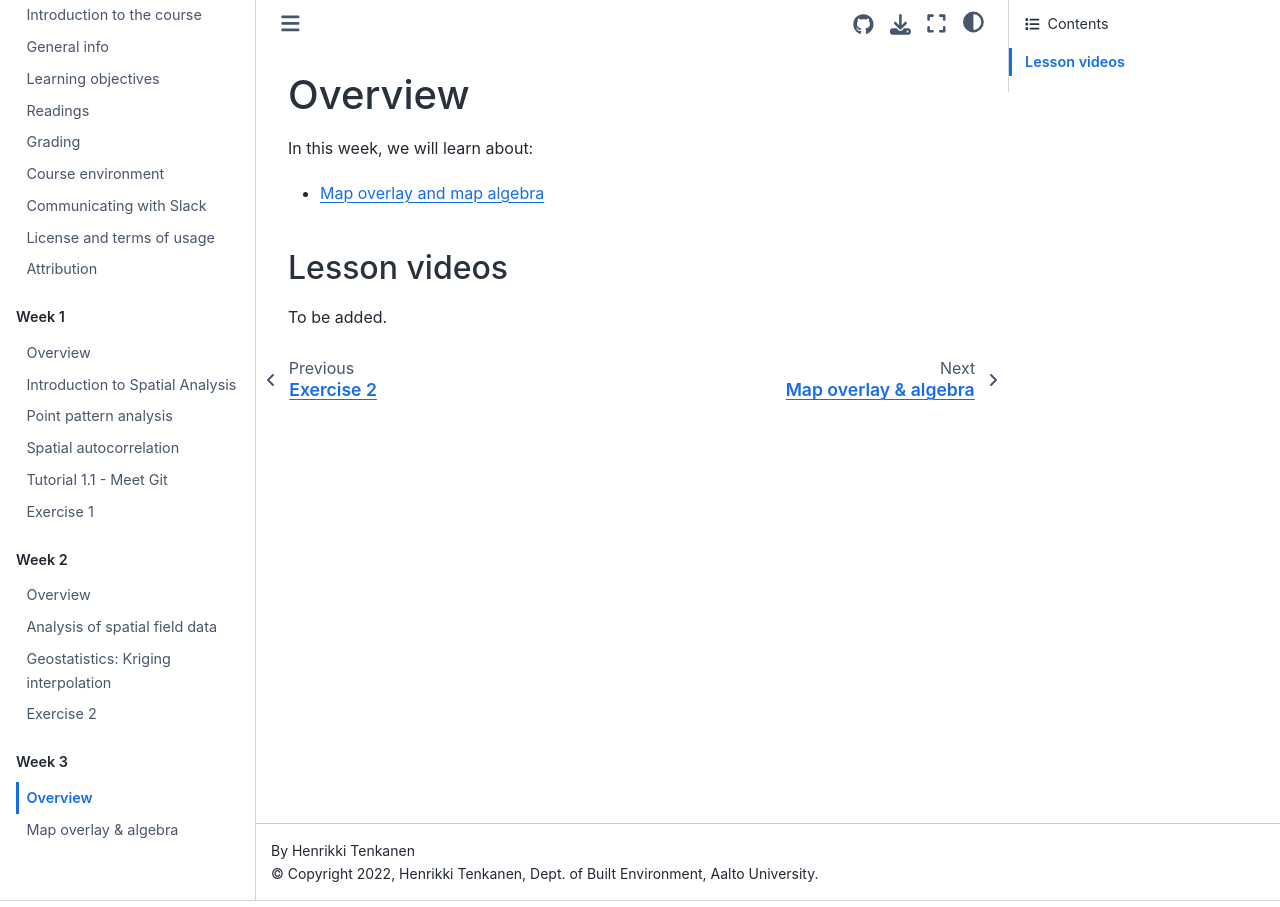
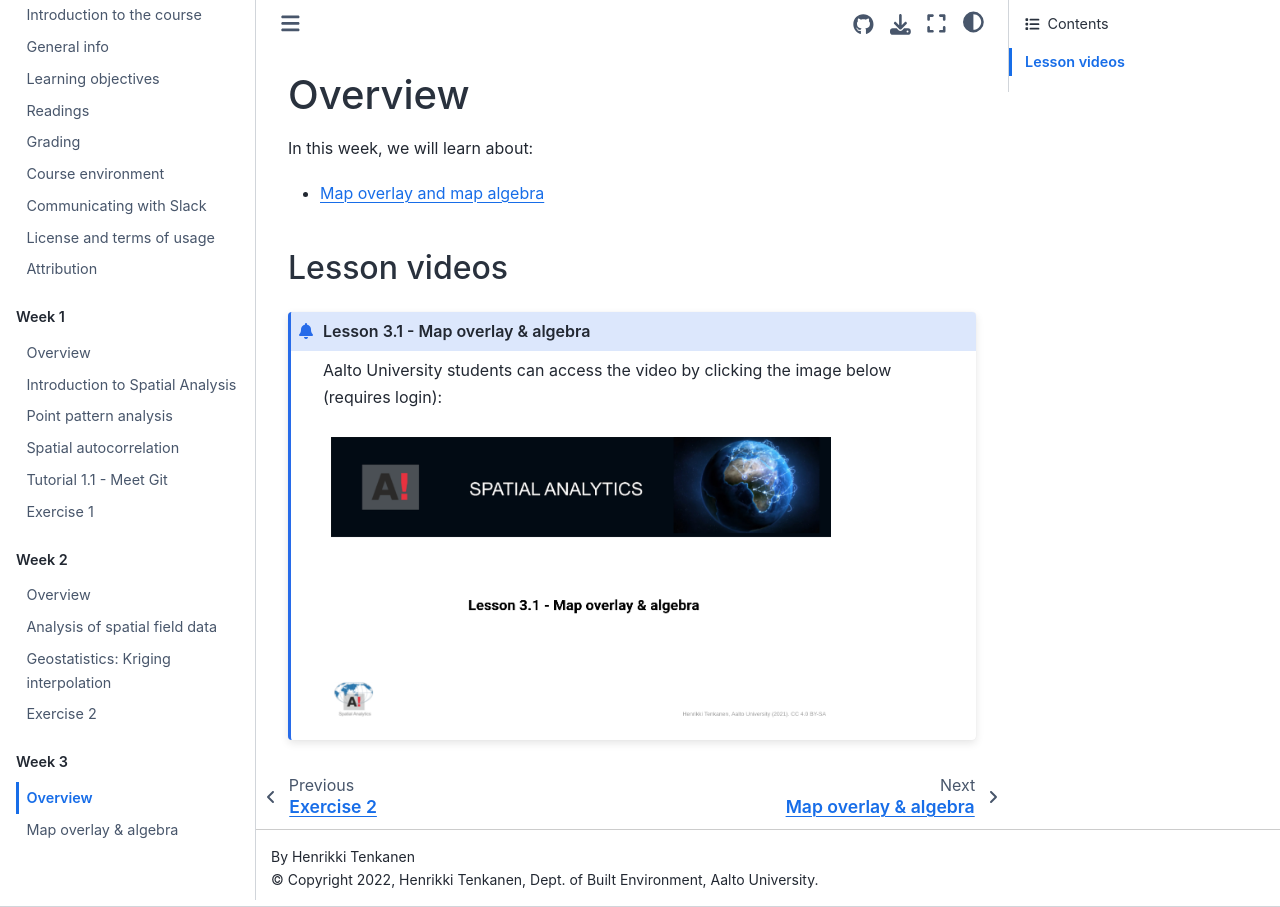
Before and after one commit to AaltoGIS/Spatial-Analytics, a Sphinx documentation site: the page built from source/lessons/L3/overview.rst, in a window 1280 px wide. Built offline with Sphinx 7.4.7 and the Sphinx Book theme 1.1.4, drawn with Linux system fonts in a browser that asks for light colours; pages that are not in the unit, such as notebooks, are missing from menus.

Commit message:
Add Lesson 3.1 video

```diff
--- a/source/lessons/L3/overview.rst
+++ b/source/lessons/L3/overview.rst
@@ -11,19 +11,16 @@
 Lesson videos
 -------------
 
-To be added.
+.. admonition:: Lesson 3.1 - Map overlay & algebra
 
-..
-    .. admonition:: Lesson 3.1 - Map overlay & algebra
+    Aalto University students can access the video by clicking the image below (requires login):
 
-        Aalto University students can access the video by clicking the image below (requires login):
+    .. figure:: img/Lesson3.1.png
+        :target: https://aalto.cloud.panopto.eu/Panopto/Pages/Viewer.aspx?id=94f481d8-cd19-4cf2-a967-af4700cf0941
+        :width: 500px
+        :align: left
 
-        .. figure:: img/Lesson3.1.png
-            :target: https://aalto.cloud.panopto.eu/Panopto/Pages/Viewer.aspx?id=21394bc7-51bf-43b1-8421-ade200e4ce92
-            :width: 500px
-            :align: left
-
-    .. admonition:: Lesson 3.2 - Introduction to Spatial Network Analysis
+..    .. admonition:: Lesson 3.2 - Introduction to Spatial Network Analysis
 
         Aalto University students can access the video by clicking the image below (requires login):
 
```
